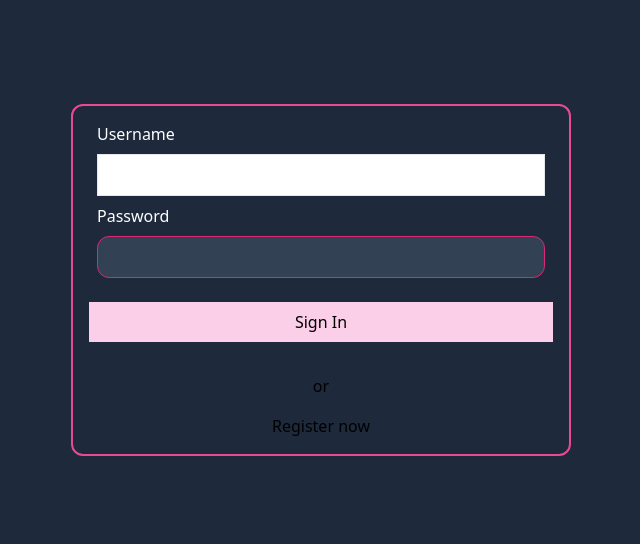
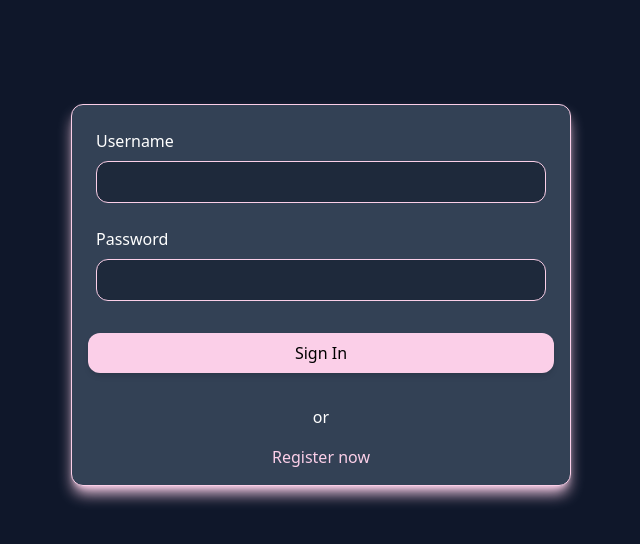
Before and after one commit to seculiraul/cardio-client, a React (Create React App) app: page /signIn in a window 1280 px wide. Shown: the top 544 px of the page, without its empty margins (319-959 px from the left). Built offline with nearby package versions, Linux system fonts and the light colour scheme.

Commit message:
Added Input

```diff
--- a/src/App.js
+++ b/src/App.js
@@ -2,7 +2,7 @@ import { Routes, Route } from 'react-router-dom'
 import SignIn from './features/SignIn'
 const App = () => {
   return (
-    <div className="bg-slate-800 h-screen">
+    <div className="bg-slate-900 h-screen">
       <Routes>
         <Route path="/signIn" element={<SignIn />} />
       </Routes>
--- /dev/null
+++ b/src/components/Input.js
@@ -0,0 +1,10 @@
+const Input = ({ classes, ...rest }) => {
+  return (
+    <input
+      {...rest}
+      className={`p-2 text-white rounded-xl bg-slate-800 border border-pink-200 focus:bg-slate-700  focus:border-pink-300 focus:outline-none focus:shadow-outline duration-300 ${classes}`}
+    />
+  )
+}
+
+export default Input
--- a/src/features/SignIn.js
+++ b/src/features/SignIn.js
@@ -1,28 +1,41 @@
 import { Link } from 'react-router-dom'
+import Input from '../components/Input'
+import { useEffect, useState } from 'react'
 const SignIn = () => {
+  const [username, setUsername] = useState('')
+  const [password, setPassword] = useState('')
   return (
     <div className="flex items-center justify-center py-24 px-4 sm:px-6 lg:px-8">
-      <div className="flex flex-col w-[500px] gap-2 p-4 m-2 border-2 border-pink-500 rounded-xl">
-        <div className="flex flex-col gap-2 font-small mx-2">
+      <div className="flex flex-col w-[500px] gap-2 p-4 m-2 bg-slate-700 border border-pink-200 rounded-xl shadow-lg shadow-pink-200">
+        <div className="flex flex-col gap-2 font-small m-2 ">
           <label className="text-white"> Username</label>
-          <input
+          <Input
+            value={username}
+            onChange={(e) => setUsername(e.target.value)}
             id="username"
             type="email"
-            className="p-2 border border-gray-200 hover:border-gray-300 hover:bg-zinc-200 focus:bg-zinc-300 focus:border-gray-300 active:border-gray-300 peer-valid:border-gray-300 duration-300"
           />
         </div>
-        <div className="flex flex-col gap-2 font-small mx-2">
+        <div className="flex flex-col gap-2 font-small m-2">
           <label className="text-white"> Password</label>
-          <input
-            id="password"
+          <Input
+            classes={'text-pink-200'}
             type="password"
-            className="p-2 text-white rounded-xl bg-slate-700 border border-pink-600 focus:border-pink-700 focus:outline-none focus:shadow-outline duration-800"
+            value={password}
+            onChange={(e) => setPassword(e.target.value)}
           />
         </div>
-        <button className="p-2 my-4 bg-pink-200">Sign In</button>
+        <button className="p-2 my-4 bg-pink-200 rounded-xl shadow-md hover:bg-pink-300 duration-300">
+          Sign In
+        </button>
         <div className="flex flex-col mx-auto mt-2 items-center">
-          <span className="mb-4">or</span>
-          <Link to={'/signUp'}>Register now</Link>
+          <span className="mb-4 text-white">or</span>
+          <Link
+            className="text-pink-200 hover:text-pink-300 duration-300"
+            to={'/signUp'}
+          >
+            Register now
+          </Link>
         </div>
       </div>
     </div>
```
